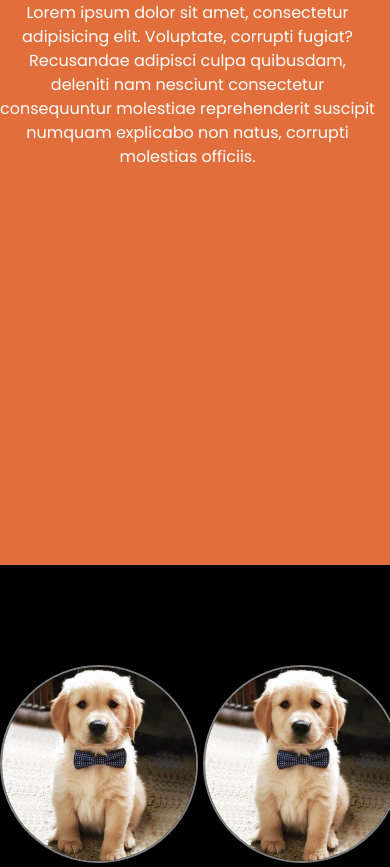
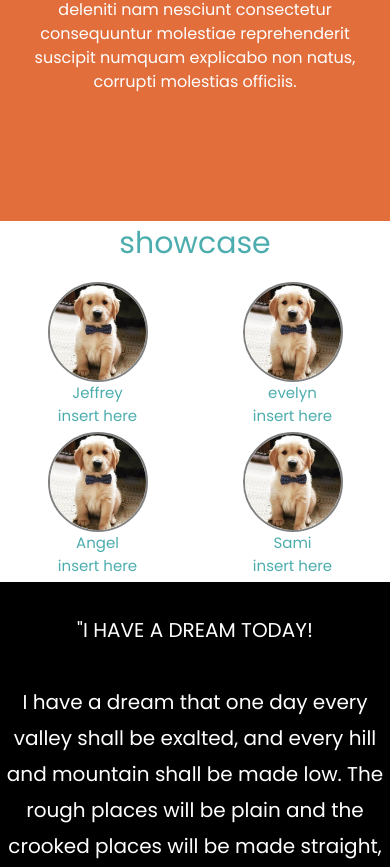
Before and after one commit to evytorr/foster-code, an Angular app: page /home in a window 390 px wide. Shown: the part 1123-1990 px from the top of the page. Built offline with nearby package versions, Linux system fonts and the light colour scheme.

Commit message:
Jeffrey's edits to mmobile view, tried to get it to look like wireframe

```diff
--- a/src/app/home/home.component.css
+++ b/src/app/home/home.component.css
@@ -57,6 +57,7 @@ div {
 
 .row{
     margin-right: 0px;
+    margin-left:0px;
 }
 
 
@@ -69,13 +70,14 @@ div {
 
 .about {
     background-color: #E26E3C;
-    height: 100vh;
+    width:100%;
+    height: 500px;
 }
 
 
 
 .about-text {
-    padding-top: 175px;
+    padding-top: 100px;
     font-size: 40px;
 }
 
@@ -89,30 +91,31 @@ div {
 
 .profile-pics {
     border-radius: 50%;
-    height: 90%;
+    height: 100px;
     display: block;
     margin-left: auto;
     margin-right: auto;
     border-style: solid;
     border-width: 2px;
     border-color: gray;
+
 }
 
 .profile-col {
-    height: 220px;
-    margin-top: 100px;
+    height: 150px;
 }
 
 .showcase {
-    background-color:black;
+    background-color:white;
     height: 800px;
+    color: #4DADAE;
 }
 
 .showcase-text {
     text-align: center;
     color: #4DADAE;
-    font-size: 50px;
-    margin-top: 40px;
+    font-size: 30px;
+
 }
 
 
@@ -130,7 +133,7 @@ div {
 
 .contact {
     background-color:#4DADAE;
-    height: 100vh;
+    width:  100vw;
 }
 
 .ct {
@@ -141,13 +144,17 @@ div {
 }
 
 .contact-section{
-    padding-top: 85px;
+    padding-top: 45px;
     padding-left: 30px;
     padding-right: 30px;
 }
 
 .right-contact{
-    padding-top: 110px;
+
+}
+
+.rights_reserved{
+    font-size: 10px;
 }
 
 .left {
@@ -157,7 +164,8 @@ div {
 
 .right {
     text-align: center;
-    font-size: 20px;
+    font-size: 17px;
+    line-height:1.6;
 }
 
 h1 {
@@ -168,6 +176,7 @@ h1 {
 
 .icon{
     width: 100%;
+    padding-bottom:10px;
 }
 
 .mobile{
@@ -212,7 +221,37 @@ h1 {
 
 }
 
+#contact{
+    font-size:30px;
+    padding-top:10px;
+}
 
+.showcase-caption{
+    font-size: 15px;
+    color: #4DADAE;
+}
+
+.king_quote_container{
+background-color:black;
+}
+
+.king_quote{
+    padding:5px;
+    padding-top:30px;
+    line-height:1.8;
+}
+
+#join_us_button{
+    border-color: white;
+    border-width: 3px;
+    background-color: transparent;
+    margin-bottom:30px;
+}
+
+#join_us_text{
+    color:white;
+    margin-bottom:0px;
+}
 
 @media (min-width: 576px) {
     .home{
@@ -223,6 +262,11 @@ h1 {
         text-align: center;
         margin-left: 0px;
     }
+.profile-pics{
+    height:220px;
+}
+
+
 }
 
 @media (min-width: 768px) {
--- a/src/app/home/home.component.html
+++ b/src/app/home/home.component.html
@@ -112,46 +112,76 @@
 
   <!-- THIS IS A PLACEHOLDER FOR SECTION #3 - THE MOBILE SHOWCASE SECTION -->
   <div class="container-fluid showcase" id="showcase">
+    <p class="showcase-text">
+      showcase
+    </p>
+
     <div class="row">
       <div class="col-6 profile-col" *ngFor="let item of profileArray">
         <img [src]="item.url" class="profile-pics">
-        <p>
+        <p class="showcase-caption">
           {{item.caption}}
+          <br> {{item.website}}
         </p>
       </div>
-      <div class="container-fluid">
-        <p class="showcase-text">
-          showcase
-        </p>
-    </div>
+
     </div>
 
     <!-- THIS IS A PLACEHOLDER FOR SECTION #3 - THE MOBILE SHOWCASE SECTION -->
 
+    <!--
+I had a dream quote section
+-->
 
+    <div class="container-fluid king_quote_container">
+      <div class="row">
+        <div class="col-12">
+          <p class="king_quote">
+            "I HAVE A DREAM TODAY!
+            <br>
+            <br> I have a dream that one day every valley shall be exalted, and every hill and mountain shall be made low. The
+            rough places will be plain and the crooked places will be made straight, "and the glory of the Lord shall be
+            revealed, and all flesh shall see it together."-DR. Martin Luther King Jr.
+          </p>
+
+          <button id="join_us_button">
+            <p id="join_us_text">
+              Join us!
+            </p>
+          </button>
+        </div>
+      </div>
+    </div>
+
+
+    <!--
+I had a dream quote section
+-->
 
     <!-- This is section #4 - "Contact"-->
     <div class="container-fluid contact mobile" id="contact">
 
       <div class="row contact-section">
-    <div class="col-6">
+        <div class="col-6-md col-12-sm">
           <img src="../assets/txt-logo.png" alt="" class="icon">
           <br>
           <p class="left">
             We serve young teens of color between the 7th and 11th grade who are from low income communities. Since 2009, we've used
-        the concept of developing strong teams as a way for our young men to learn about collaboration, ideation, and long
-        lasting life skills. In small teams, our youth learn the process of taking an idea to the market.
+            the concept of developing strong teams as a way for our young men to learn about collaboration, ideation, and
+            long lasting life skills. In small teams, our youth learn the process of taking an idea to the market.
           </p>
 
         </div>
-    <div class="col-6 right-contact">
-      <h1>Contact</h1>
-      <br>
+        <div class="col-6-md col-12-sm right-contact">
+          <h2 id="contact">Contact</h2>
           <p class="right">
-        3655 South Grand Avenue
-        <br> Los Angeles, CA, 90007 Ste. 220
+            3655 South Grand Ave.
+            <br> Los Angeles, CA 90007 Ste. 220
+            <br> info@urbantxt.com
           </p>
-
+          <p class="rights_reserved">
+            &#169;TXT Teens Exploring Technology ALL RIGHTS RESERVED
+          </p>
         </div>
       </div>
     </div>
--- a/src/app/home/home.component.ts
+++ b/src/app/home/home.component.ts
@@ -9,10 +9,10 @@ export class HomeComponent implements OnInit {
 
   public profileArray = [
 
-    { url: '../assets/retriever.jpg',caption:"Jeffrey" },
-    { url: '../assets/retriever.jpg',caption:"evelyn" },
-    { url: '../assets/retriever.jpg' ,caption:"Angel"},
-    { url: '../assets/retriever.jpg',caption:"Sami" },
+    { url: '../assets/retriever.jpg',caption:"Jeffrey",website: 'insert here' },
+    { url: '../assets/retriever.jpg',caption:"evelyn",website: 'insert here' },
+    { url: '../assets/retriever.jpg' ,caption:"Angel",website: 'insert here'},
+    { url: '../assets/retriever.jpg',caption:"Sami",website: 'insert here'},
 
 
   ]
```
Lines whose indentation alone changed are shown as unchanged.
